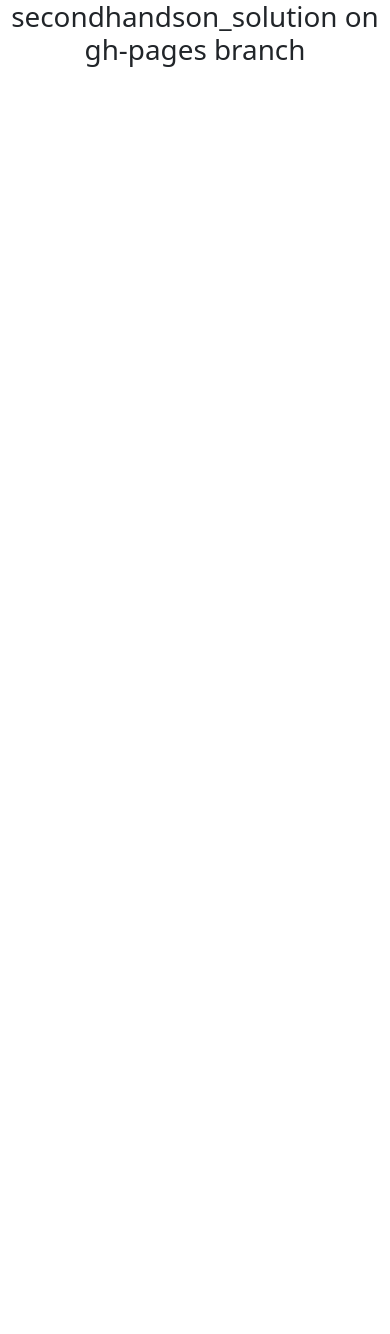
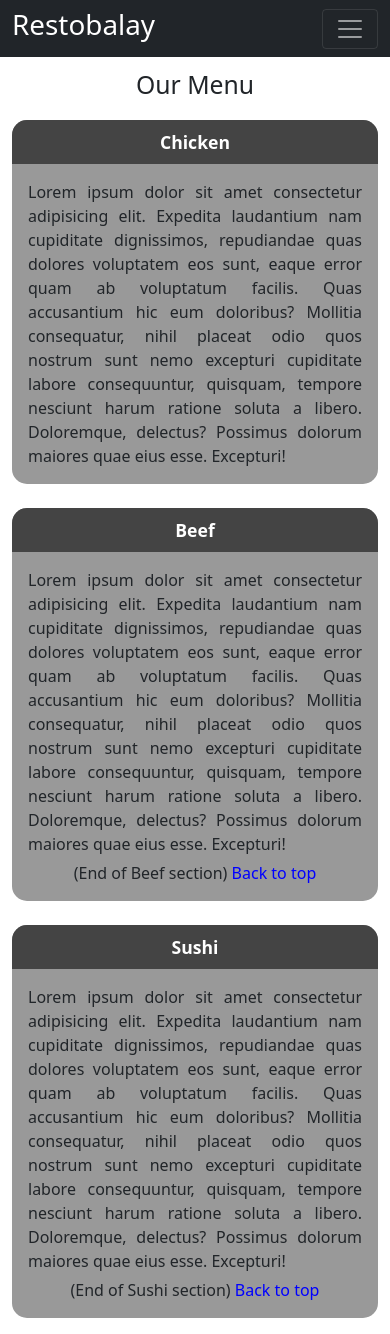
Before and after one commit to lloyd000/secondhandson_solution, a plain HTML site: page index.html in a window 390 px wide. Before the commit the page ends 844 px from the top, so only its background shows below. Drawn offline with nearby package versions, Linux system fonts and the light colour scheme.

Commit message:
finished secondhandson_solution by coursera

```diff
--- a/asssets/style.css
+++ b/asssets/style.css
@@ -0,0 +1,51 @@
+.container h1 a{
+    font-size: 1em;
+}
+#header-nav {
+    background-color: #444;
+}
+
+.navbar-nav .nav-item:hover{
+    border-top: 2px solid #fff !important;
+    border-bottom: 2px solid #fff !important;
+    opacity: 50%;
+}
+
+.container-title h2 {
+    margin-top: .5em;
+    margin-bottom: .5em;
+}
+
+#chicken, #beef, #sushi {
+    margin-top: .5em;
+}
+.content {
+    background-color: #999;
+    border-radius: 15px;
+}
+#chicken div div, #beef div div, #sushi div div{
+    padding-top: .5em;
+    padding-bottom: .5em;
+    font-weight: bold;
+    font-size: 1.1em;
+    background-color: #444;
+    color: #fff;
+    border-radius: 15px 15px 0 0;
+
+}
+
+#chicken p, #beef p, #sushi p {
+    text-align: justify;
+    padding: 1em;
+}
+
+#beef p span, #sushi p span {
+    text-align: center;
+    margin-top: 5px;
+}
+#beef p span a, #sushi p span a {
+    color: blue;
+    text-decoration: none;
+    margin: auto;
+
+}
--- a/index.html
+++ b/index.html
@@ -5,34 +5,92 @@
     <meta charset="UTF-8">
     <meta http-equiv="X-UA-Compatible" content="IE=edge">
     <meta name="viewport" content="width=device-width, initial-scale=1.0">
-    <!-- CSS only -->
-    <link href="https://cdn.jsdelivr.net/npm/bootstrap@5.2.1/dist/css/bootstrap.min.css" rel="stylesheet"
-        integrity="sha384-iYQeCzEYFbKjA/T2uDLTpkwGzCiq6soy8tYaI1GyVh/UjpbCx/TYkiZhlZB6+fzT" crossorigin="anonymous">
+    <!-- css cdn -->
+    <link href="https://cdn.jsdelivr.net/npm/bootstrap@5.0.2/dist/css/bootstrap.min.css" rel="stylesheet"
+        integrity="sha384-EVSTQN3/azprG1Anm3QDgpJLIm9Nao0Yz1ztcQTwFspd3yD65VohhpuuCOmLASjC" crossorigin="anonymous">
+    <link rel="stylesheet" href="asssets/style.css">
+    <title>Secondhandson_solution</title>
+</head>
+
+<body>
+    <header class="header-nav" id="header-nav">
+        <nav class="navbar navbar-expand-lg navbar-dark bg-dark">
+            <div class="container">
+                <h1><a class="navbar-brand" id="company-name" href="#">Restobalay</a></h1>
+                <button class="navbar-toggler d-md-none" type="button" data-bs-toggle="collapse"
+                    data-bs-target="#navbarNavDropdown" aria-controls="navbarNavDropdown" aria-expanded="false"
+                    aria-label="Toggle navigation">
+                    <span class="navbar-toggler-icon"></span>
+                </button>
+                <div class="collapse navbar-collapse " id="navbarNavDropdown">
+                    <ul class="navbar-nav d-md-none text-center text-uppercase">
+                        <li class="nav-item">
+                            <a class="nav-link" href="#chicken">Chicken</a>
+                        </li>
+                        <li class="nav-item">
+                            <a class="nav-link" href="#beef">Beef</a>
+                        </li>
+                        <li class="nav-item">
+                            <a class="nav-link" href="#sushi">Sushi</a>
+                        </li>
+                    </ul>
+                </div>
+            </div>
+        </nav>
+    </header>
+
+    <div class="container">
+        <div class="container-title">
+            <h2 class="text-center">Our Menu</h2>
+        </div>
+        <div class="row">
+            <div class="col-lg-4 col-md-6" id="chicken">
+                <div class="content">
+                    <div class="text-center">Chicken</div>
+                    <p>Lorem ipsum dolor sit amet consectetur adipisicing elit. Expedita laudantium nam cupiditate
+                        dignissimos, repudiandae quas dolores voluptatem eos sunt, eaque error quam ab voluptatum
+                        facilis. Quas accusantium hic eum doloribus?
+                        Mollitia consequatur, nihil placeat odio quos nostrum sunt nemo excepturi cupiditate labore
+                        consequuntur, quisquam, tempore nesciunt harum ratione soluta a libero. Doloremque, delectus?
+                        Possimus dolorum maiores quae eius esse. Excepturi!
+                    </p>
+                </div>
+            </div>
+            <div class="col-lg-4 col-md-6" id="beef">
+                <div class="content">
+                    <div class="text-center">Beef</div>
+                    <p>Lorem ipsum dolor sit amet consectetur adipisicing elit. Expedita laudantium nam cupiditate
+                        dignissimos, repudiandae quas dolores voluptatem eos sunt, eaque error quam ab voluptatum
+                        facilis. Quas accusantium hic eum doloribus?
+                        Mollitia consequatur, nihil placeat odio quos nostrum sunt nemo excepturi cupiditate labore
+                        consequuntur, quisquam, tempore nesciunt harum ratione soluta a libero. Doloremque, delectus?
+                        Possimus dolorum maiores quae eius esse. Excepturi! <br>
+                        <span class="d-block d-sm-none">(End of Beef section) <a href="#header-nav">Back to top</a></span>
+                    </p>
+                </div>
+            </div>
+            <div class="col-lg-4 col-md-12" id="sushi">
+                <div class="content">
+                    <div class="text-center">Sushi </div>
+                    <p>Lorem ipsum dolor sit amet consectetur adipisicing elit. Expedita laudantium nam cupiditate
+                        dignissimos, repudiandae quas dolores voluptatem eos sunt, eaque error quam ab voluptatum
+                        facilis. Quas accusantium hic eum doloribus?
+                        Mollitia consequatur, nihil placeat odio quos nostrum sunt nemo excepturi cupiditate labore
+                        consequuntur, quisquam, tempore nesciunt harum ratione soluta a libero. Doloremque, delectus?
+                        Possimus dolorum maiores quae eius esse. Excepturi! <br>
+                        <span class="d-block d-sm-none ">(End of Sushi section) <a href="#header-nav">Back to top</a></span>
+                    </p>
+                </div>
+            </div>
+        </div>
+    </div>
 
 
 
 
-
-    <title>Secondhandson_solution</title>
-</head>
-
-<body>
-    <header>
-        <nav>
-            <h1 class="text-center">secondhandson_solution on gh-pages branch</h1>
-        </nav>
-    </header>
-
-
-
-
-
-
-
-
-    <!-- JavaScript Bundle with Popper -->
-    <script src="https://cdn.jsdelivr.net/npm/bootstrap@5.2.1/dist/js/bootstrap.bundle.min.js"
-        integrity="sha384-u1OknCvxWvY5kfmNBILK2hRnQC3Pr17a+RTT6rIHI7NnikvbZlHgTPOOmMi466C8"
+    <!-- js cdn  -->
+    <script src="https://cdn.jsdelivr.net/npm/bootstrap@5.0.2/dist/js/bootstrap.bundle.min.js"
+        integrity="sha384-MrcW6ZMFYlzcLA8Nl+NtUVF0sA7MsXsP1UyJoMp4YLEuNSfAP+JcXn/tWtIaxVXM"
         crossorigin="anonymous"></script>
 </body>
 
```
